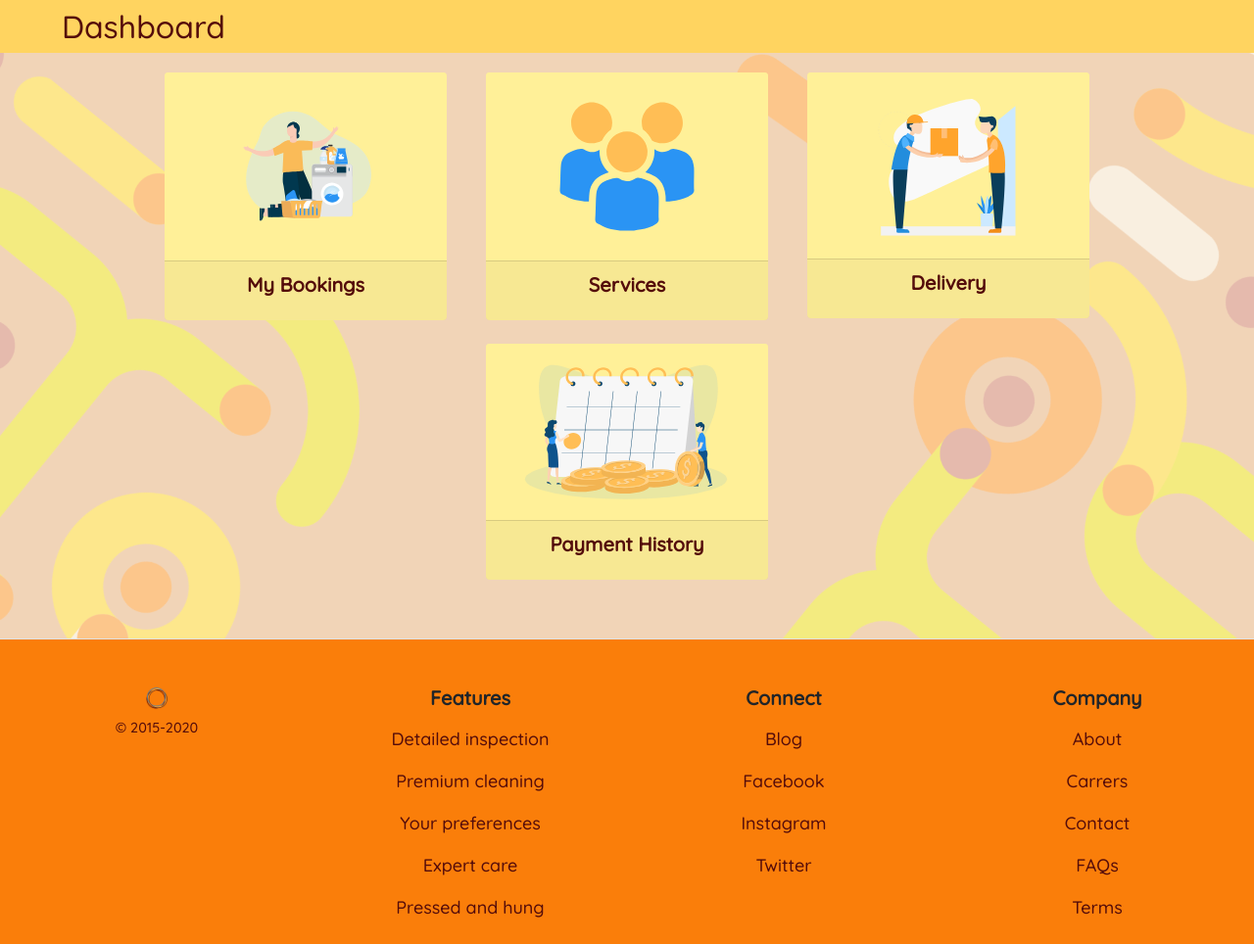
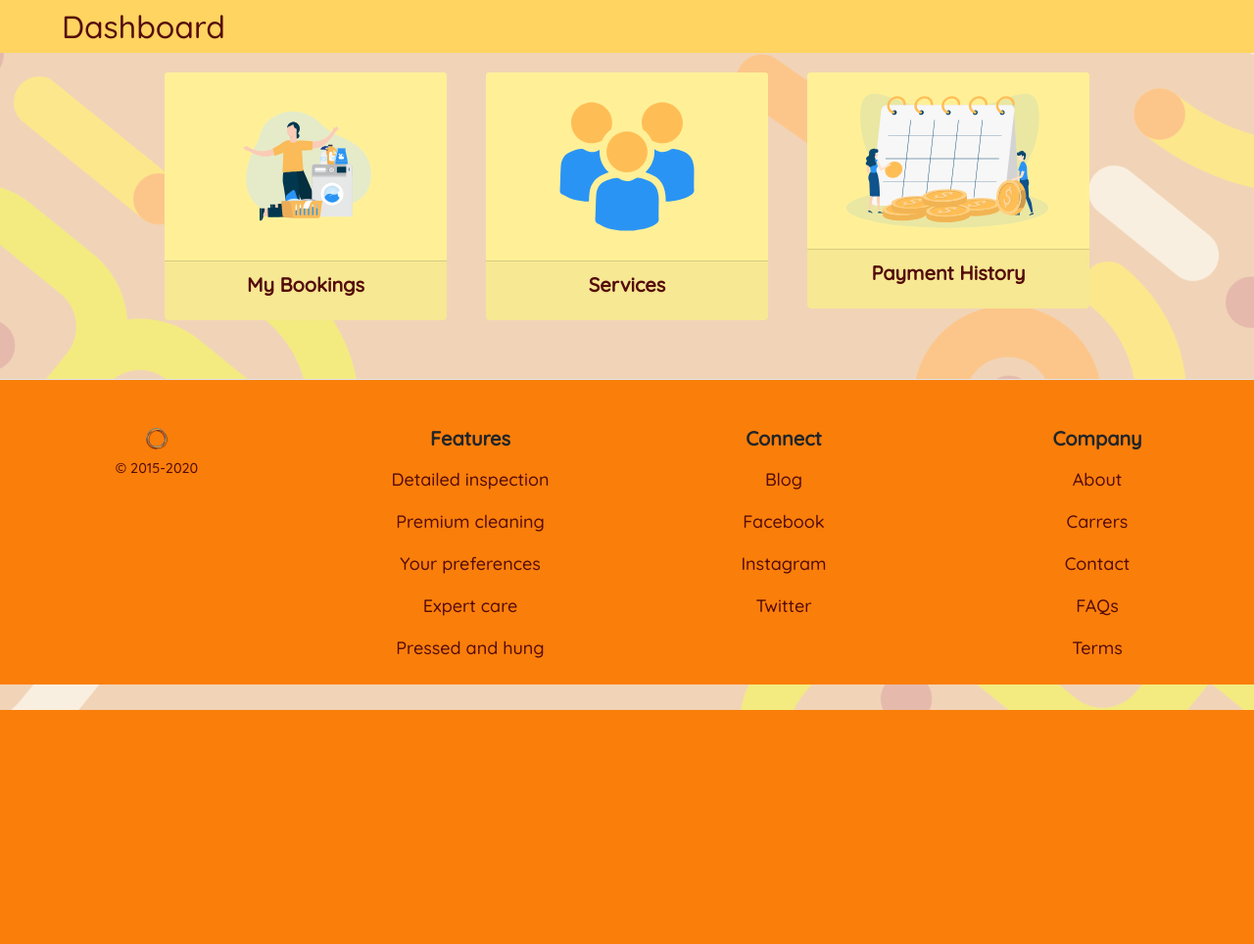
Before and after one commit to Kamaruddheen/laundry-system, a Django app: page /laundry/ in a window 1280 px wide. Shown: the part 75-1039 px from the top of the page at 98% size. After the commit the page ends 800 px from the top, so only its background shows below. Run offline with Django 3.2, Linux system fonts and the light colour scheme; some libraries are stand-ins or nearby versions.

Commit message:
Fixed bugs

```diff
--- a/Launderland/laundry/models.py
+++ b/Launderland/laundry/models.py
@@ -19,11 +19,6 @@ class Booking(models.Model):
     status = models.CharField(max_length=20, choices=status_choice,
                               default=status_choice[0][0])
     booked_on = models.DateTimeField(auto_now_add=True)
-    # address = models.CharField(User.address, max_length=100)
-    # street = models.CharField(User.street, max_length=50)
-    # city = models.CharField(User.city, max_length=50)
-    # state = models.CharField(User.state, max_length=50)
-    # pincode = models.CharField(User.pincode, max_length=6)
 
     class Meta:
         verbose_name = 'Booking'
--- a/Launderland/templates/laundry/booking.html
+++ b/Launderland/templates/laundry/booking.html
@@ -42,8 +42,8 @@
                             {{ form.sub_service|as_crispy_field }}
                         </div>
                     </div>
-                    <button type="submit" class="btn bg_orange_1 btn-cust btn-block rounded-pill">
-                        Book Now
+                    <button type="submit"
+                        class="btn bg_orange_1 col-lg-2 col-md-2 float-right btn-cust btn-block rounded-pill">Book&nbsp;Now
                     </button>
                 </form>
             </div>
--- a/Launderland/templates/laundry/booking_details.html
+++ b/Launderland/templates/laundry/booking_details.html
@@ -30,7 +30,7 @@
                             <small>Name : {{ booking.assigned_staff.first_name }}
                                 {{ booking.assigned_staff.last_name }}</small>
                         </div>
-                        {% if booking.status != 'delivered' and booking.status != 'canceled' %}
+                        {% if booking.status != 'delivered' and booking.status != 'canceled' and booking.status != 'cleaning' %}
                         <div class="mt-2">
                             <small>Contact : {{ booking.assigned_staff.mobile }}</small>
                         </div>
--- a/Launderland/templates/laundry/booking_list.html
+++ b/Launderland/templates/laundry/booking_list.html
@@ -17,7 +17,7 @@
     </article>
     <article class="container-fluid my-2">
         <a href="{% url 'laundry:booking'%}"
-            class="btn btn-sm col-lg-2 col-md-3 col-sm-4 brown nav-link btn-cust bg_orange_1 bold rounded-pill my-2">Booking&nbsp;an&nbsp;Laundry</a>
+            class="btn btn-sm col-lg-1 col-md-2 col-sm-3 brown nav-link btn-cust bg_orange_1 bold rounded-pill my-2">Book&nbsp;Now</a>
         {% if bookings %}
         <div class="row d-flex justify-content-center">
             {% for book in bookings %}
--- a/Launderland/templates/laundry/laundry.html
+++ b/Launderland/templates/laundry/laundry.html
@@ -70,19 +70,6 @@
                     <section class="card card-cust bg_light_orange_1 border-0 m-1" style="width: 18rem;">
                         <div class="card-body bg_light_orange_1 text-center brown rounded">
                             <div class="mx-auto img_body d-flex justify-content-center">
-                                <img src="{% static 'images/delivery.svg' %}" class="rounded" width="150"
-                                    alt="{{ staff.first_name }} image" style="z-index:500">
-                            </div>
-                        </div>
-                        <div class="card-footer text-center">
-                            <h5 class="card-title brown bold">Delivery</h5>
-                        </div>
-                    </section>
-                </a>
-                <a href="#" class="nav-link btn-cust">
-                    <section class="card card-cust bg_light_orange_1 border-0 m-1" style="width: 18rem;">
-                        <div class="card-body bg_light_orange_1 text-center brown rounded">
-                            <div class="mx-auto img_body d-flex justify-content-center">
                                 <img src="{% static 'images/payment.svg' %}" class="rounded" width="270"
                                     alt="{{ staff.first_name }} image" style="z-index:500">
                             </div>
@@ -93,6 +80,19 @@
                     </section>
                 </a>
                 {% if user.user_type == 1 or user.user_type == 2 %}
+                <a href="{% url 'staffmodule:staff_list'%}" class="nav-link btn-cust">
+                    <section class="card card-cust bg_light_orange_1 border-0 m-1" style="width: 18rem;">
+                        <div class="card-body bg_light_orange_1 text-center brown rounded">
+                            <div class="mx-auto img_body d-flex justify-content-center">
+                                <img src="{% static 'images/staff.svg' %}" class="rounded" width="280"
+                                    alt="{{ staff.first_name }} image" style="z-index:500">
+                            </div>
+                        </div>
+                        <div class="card-footer text-center">
+                            <h5 class="card-title brown bold">Staffs</h5>
+                        </div>
+                    </section>
+                </a>
                 <a href="{% url 'customermodule:customer_list'%}" class="nav-link btn-cust">
                     <section class="card card-cust bg_light_orange_1 border-0 m-1" style="width: 18rem;">
                         <div class="card-body bg_light_orange_1 text-center brown rounded">
@@ -106,19 +106,6 @@
                         </div>
                     </section>
                 </a>
-                <a href="{% url 'staffmodule:staff_list'%}" class="nav-link btn-cust">
-                    <section class="card card-cust bg_light_orange_1 border-0 m-1" style="width: 18rem;">
-                        <div class="card-body bg_light_orange_1 text-center brown rounded">
-                            <div class="mx-auto img_body d-flex justify-content-center">
-                                <img src="{% static 'images/staff.svg' %}" class="rounded" width="280"
-                                    alt="{{ staff.first_name }} image" style="z-index:500">
-                            </div>
-                        </div>
-                        <div class="card-footer text-center">
-                            <h5 class="card-title brown bold">Staffs</h5>
-                        </div>
-                    </section>
-                </a>
                 {% endif %}
         </div>
     </article>
```
